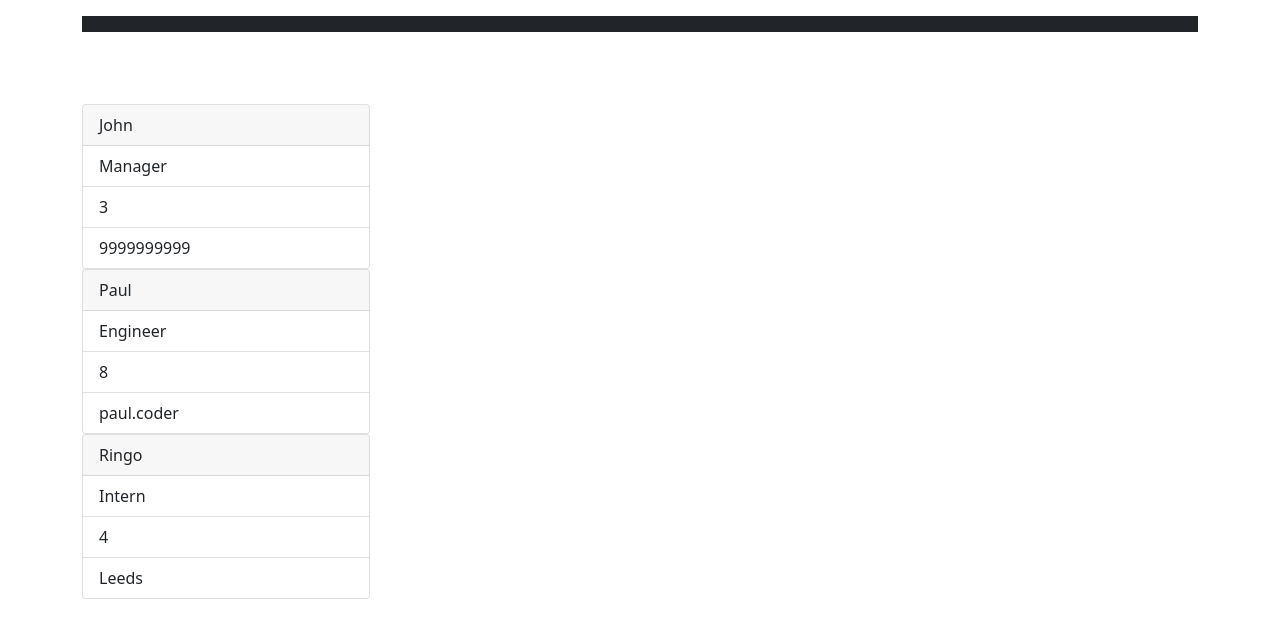
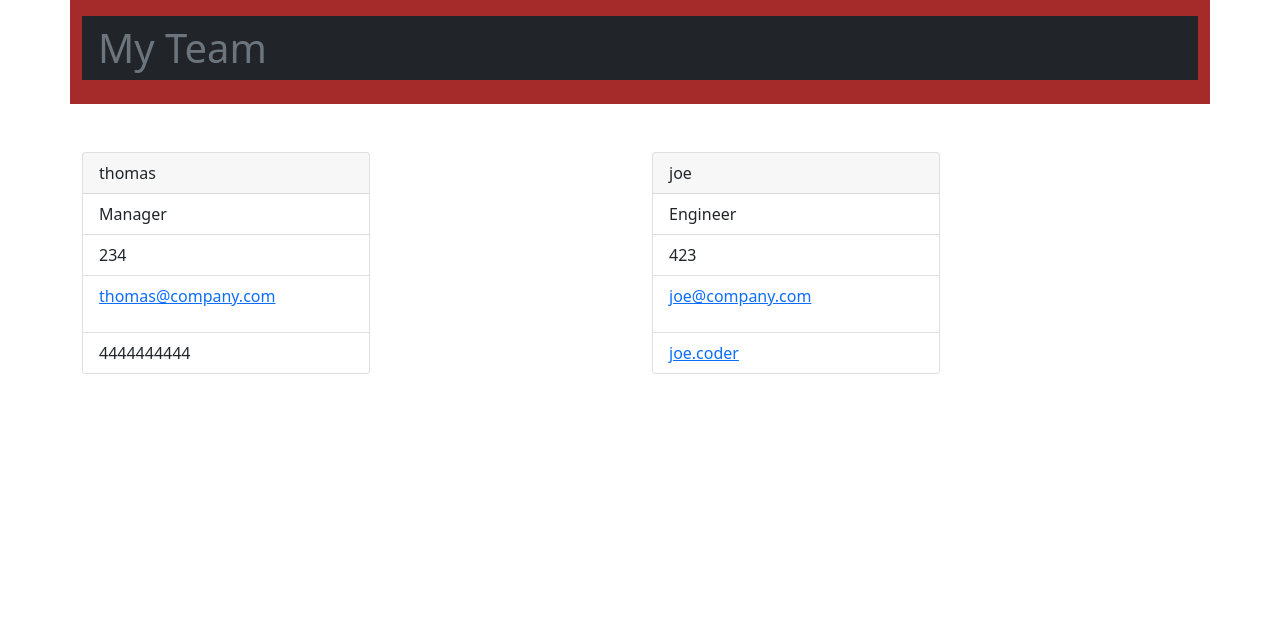
Before and after one commit to thomascupchurch/team-profile-generator, a plain HTML site: page dist/index.html in a window 1280 px wide. Drawn offline with nearby package versions, Linux system fonts and the light colour scheme.

Commit message:
email addresses working

```diff
--- a/dist/index.html
+++ b/dist/index.html
@@ -13,42 +13,42 @@
   </head>
   <body>
     <header>
-      <div class="container flex-row justify-space-between align-center py-3">
-        <h1 class="page-title text-secondary bg-dark py-2 px-3"></h1>
+      <div class="container flex-row justify-space-between align-center py-3" style="background-color:brown;">
+        <h1 class="page-title text-secondary bg-dark py-2 px-3" style="background-color:red">My Team</h1>
       </div>
     </header>
     <main class="container my-5">
+    <div class="row">
 
-        <div class='card' style='width: 18rem;'>
+          <div class="col">
+          <div class='card' style='width: 18rem;'>
           <div class ='card-header'>
-          John
+          thomas
           </div>
         <ul class='list-group list-group-flush'>
           <li class='list-group-item'>Manager</li>
-          <li class='list-group-item'>3</li>
-          <li class='list-group-item'>9999999999</li>
+          <li class='list-group-item'>234</li>
+          <li class='list-group-item'><address><a href="thomas@company.com">thomas@company.com</a></address></li>
+          <li class='list-group-item'>4444444444</li>
         </ul>
         </div>
+        </div>
+
+        <div class="col">
         <div class='card' style='width: 18rem;'>
         <div class='card-header'>
-        Paul
+        joe
         </div>
         <ul class='list-group list-group-flush'>
           <li class='list-group-item'>Engineer</li>
-          <li class='list-group-item'>8</li>
-          <li class='list-group-item'>paul.coder</li>
+          <li class='list-group-item'>423</li>
+          <li class='list-group-item'><address><a href="joe@company.com">joe@company.com</a></address></li>
+          <li class='list-group-item'><a href="https://github.com/joe.coder">joe.coder</a></li>
           </ul>
         </div>
-        <div class='card' style='width: 18rem;'>
-        <div class='card-header'>
-        Ringo
         </div>
-        <ul class='list-group list-group-flush'>
-          <li class='list-group-item'>Intern</li>
-          <li class='list-group-item'>4</li>
-          <li class='list-group-item'>Leeds</li>
-          </ul>
-        </div>
+
+    </div>
     </main>
     </body>
     </html>
--- a/index.js
+++ b/index.js
@@ -22,7 +22,7 @@ const userPrompt = async () => {
             type: "list",
             name: "userRoleInput",
             message: "What role would you like to add?",
-            choices: ["engineer", "intern", "quit"],
+            choices: ["engineer", "intern", "finish"],
         });
     if (answers.userRoleInput == "engineer") {
         engineerQuestions();
```
Also changed, not shown: src/page-template.js (+21 -7 lines), 2 other files.
